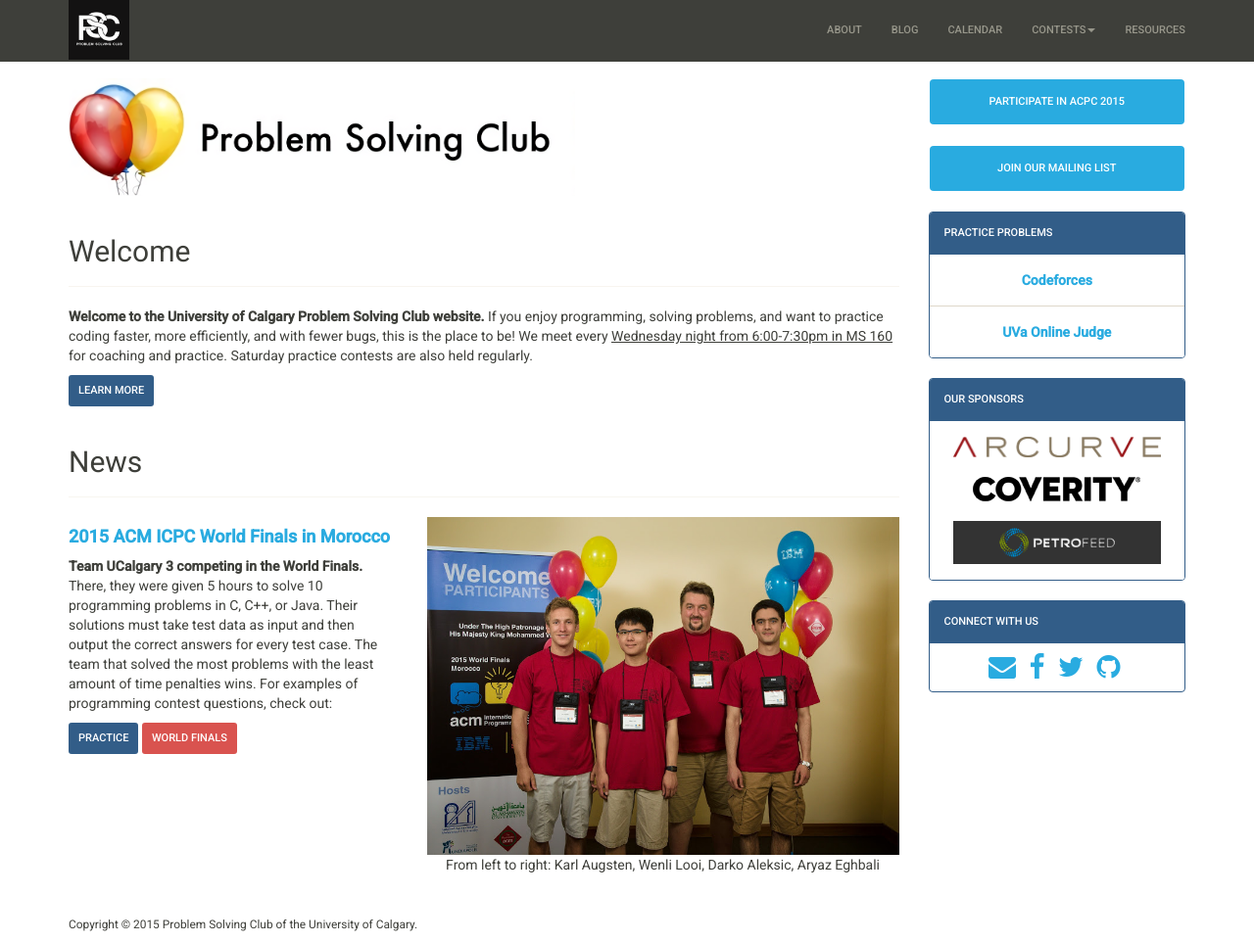
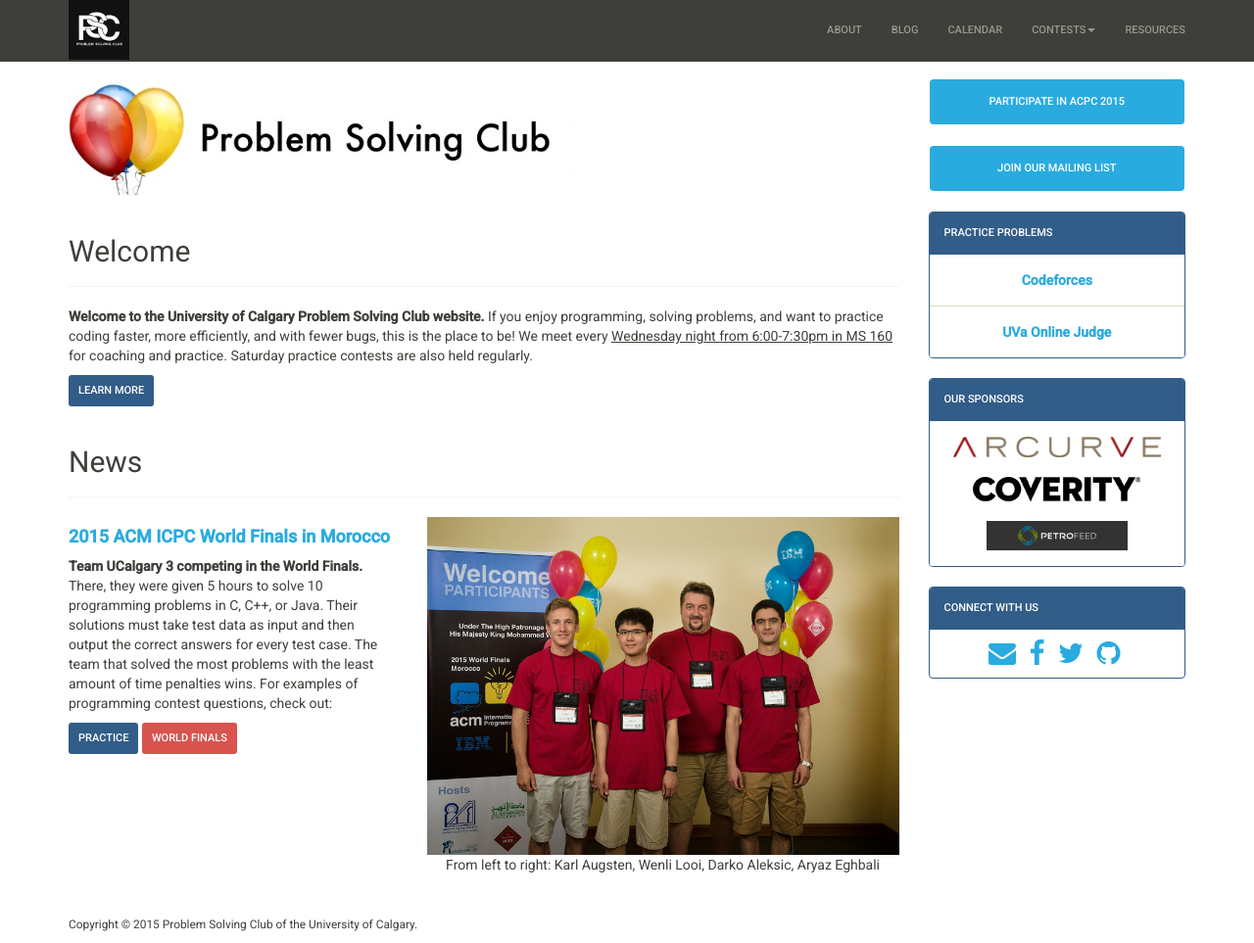
Before and after one commit to ProblemSolvingClub/psc-website, a Jekyll site: the page built from index.html, in a window 1280 px wide and 963 px high. Shown: the whole window at 98% size. Built offline with Jekyll 4.4.1, drawn with Linux system fonts in a browser that asks for light colours; nearby versions of some CDN libraries.

Commit message:
fix petrofeed link

```diff
--- a/css/style.css
+++ b/css/style.css
@@ -33,7 +33,7 @@
 .panel .external-logo {
   margin-left: auto;
   margin-right: auto;
-  max-height: 25px;
+  max-height: 30px;
 }
 
 /* Responsive iFrame */
--- a/index.html
+++ b/index.html
@@ -109,7 +109,7 @@
         <ul class="list-group">
           <li class="list-group-item">
             <a href="http://www.arcurve.com">
-              <img class="img-responsive external-logo" src="/img/logo-arcurve.png" alt="Arcurve">
+              <img class="external-logo img-responsive" src="/img/logo-arcurve.png" alt="Arcurve">
             </a>
 
             <br>
@@ -117,8 +117,8 @@
               <img class="external-logo img-responsive" src="/img/logo-coverity.png" alt="Coverity">
             </a>
             <br>
-            <a class="text-center" href="http://www.coverity.com">
-              <img class="img-responsive" src="/img/logo-petrofeed.png" alt="Coverity">
+            <a class="text-center" href="https://www.petrofeed.com">
+              <img class="external-logo img-responsive" src="/img/logo-petrofeed.png" alt="Petrofeed">
             </a>
           </li>
         </ul>
```
